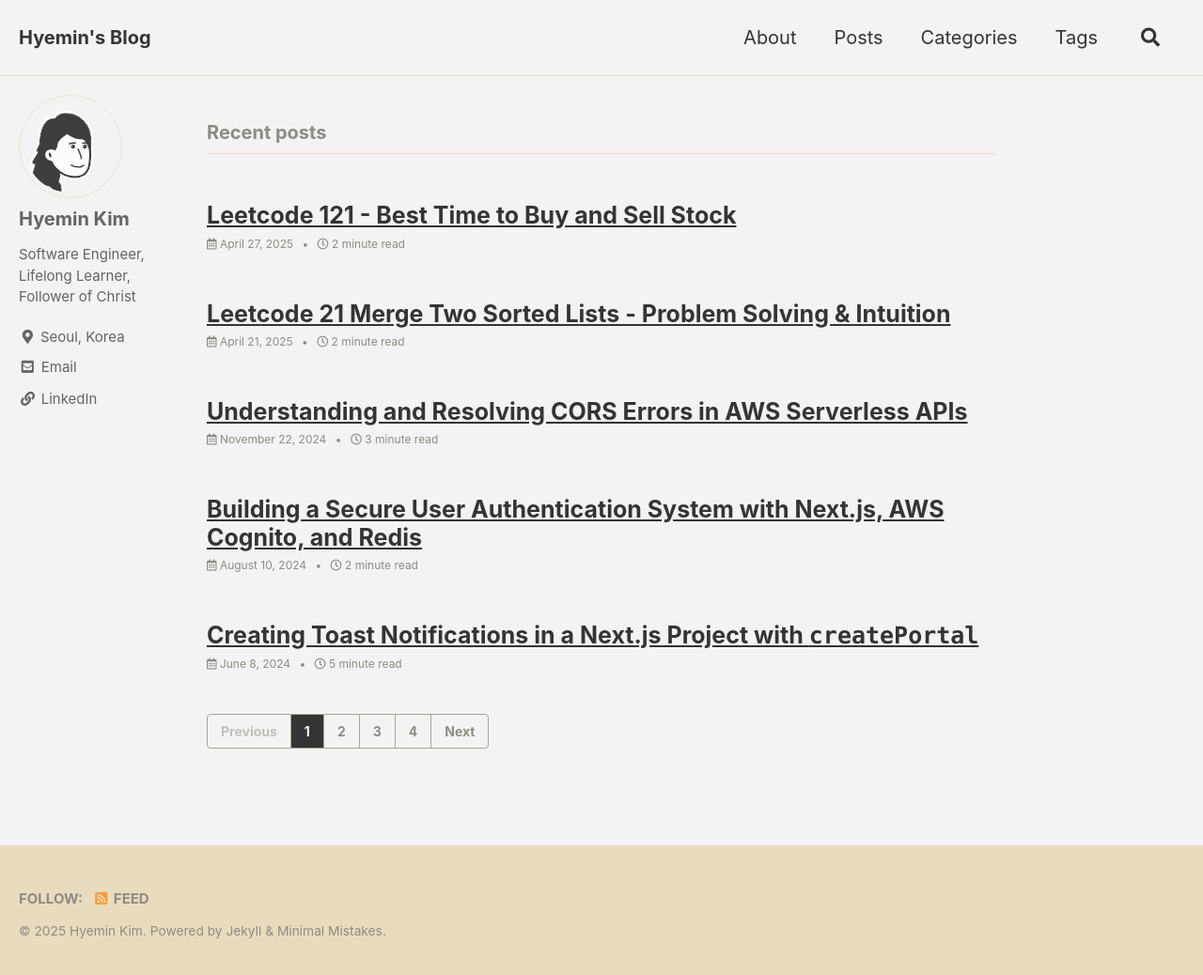
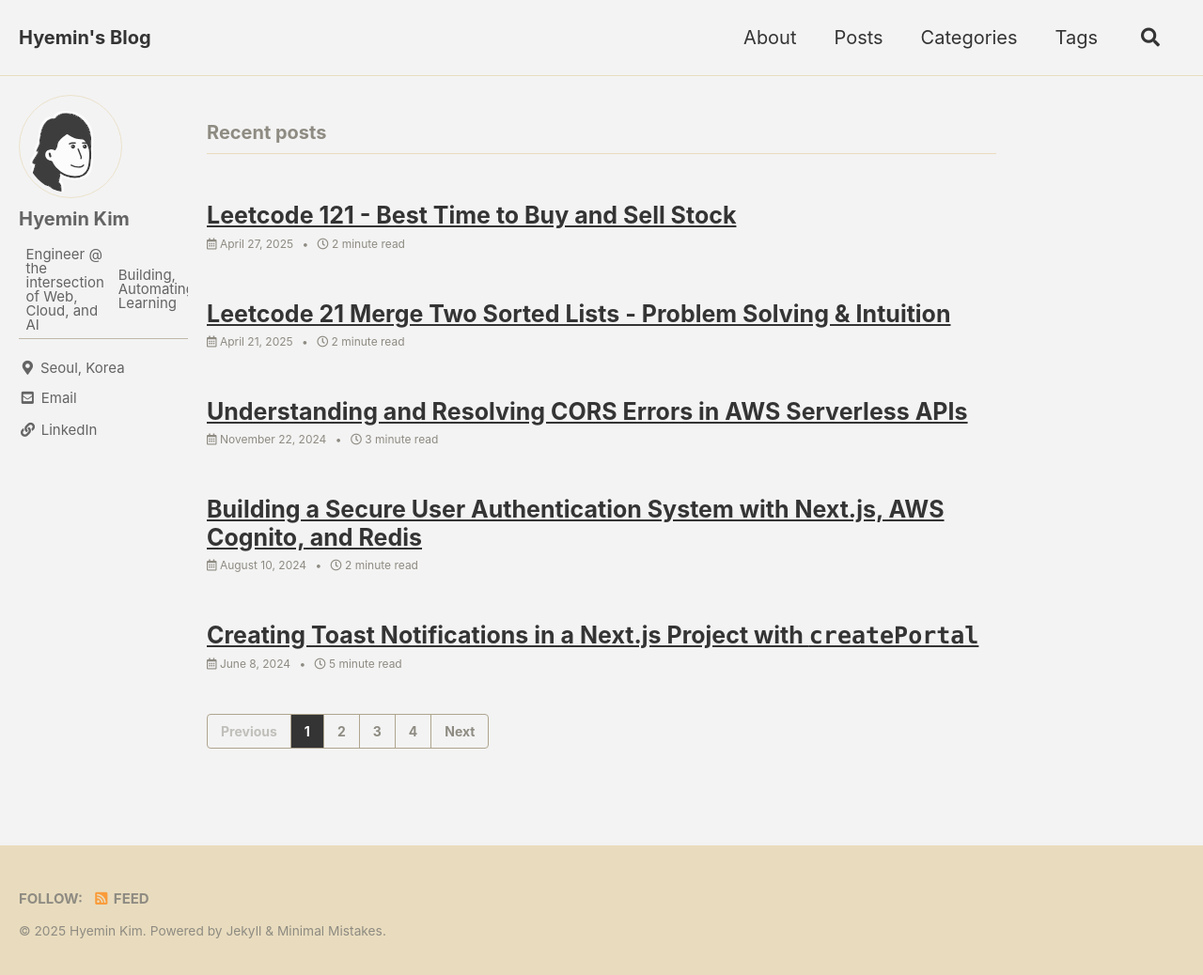
Before and after one commit to hkim-dev/hkim-dev.github.io, a Jekyll site: the page built from index.html, in a window 1280 px wide and 1042 px high. Shown: the top 1038 px of the window at 94% size. Built offline with Jekyll 4.4.1, drawn with Linux system fonts in a browser that asks for light colours; cached includes are drawn as plain includes; the list of posts is cut into pages by our own code.

Commit message:
bio update

```diff
--- a/_config.yml
+++ b/_config.yml
@@ -106,7 +106,7 @@ analytics:
 author:
   name             : "Hyemin Kim"
   avatar           : "/assets/images/avatar.svg"
-  bio              : "Software Engineer, Lifelong Learner, Follower of Christ"
+  bio              : "Engineer @ the intersection of Web, Cloud, and AI | Building, Automating, Learning"
   location         : "Seoul, Korea"
   # email            : hyemink324@gmail.com
   links:
```
